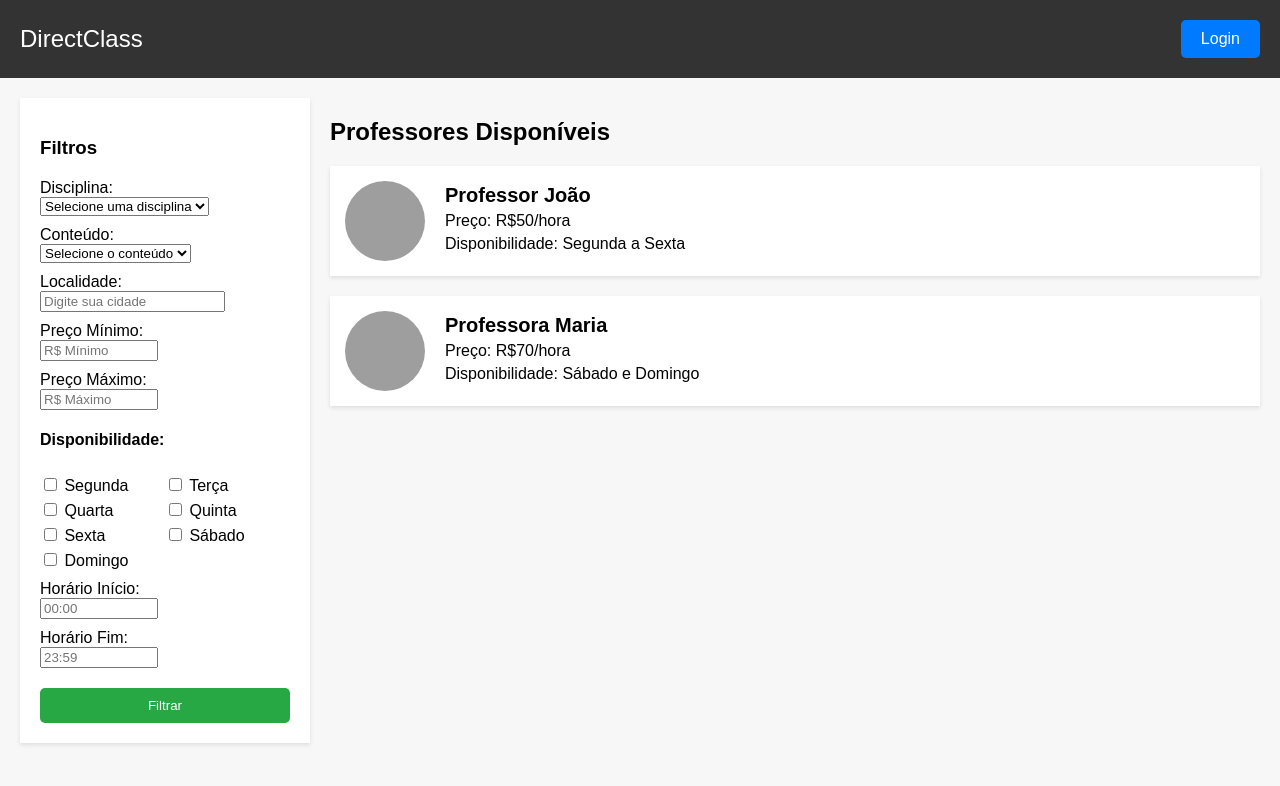
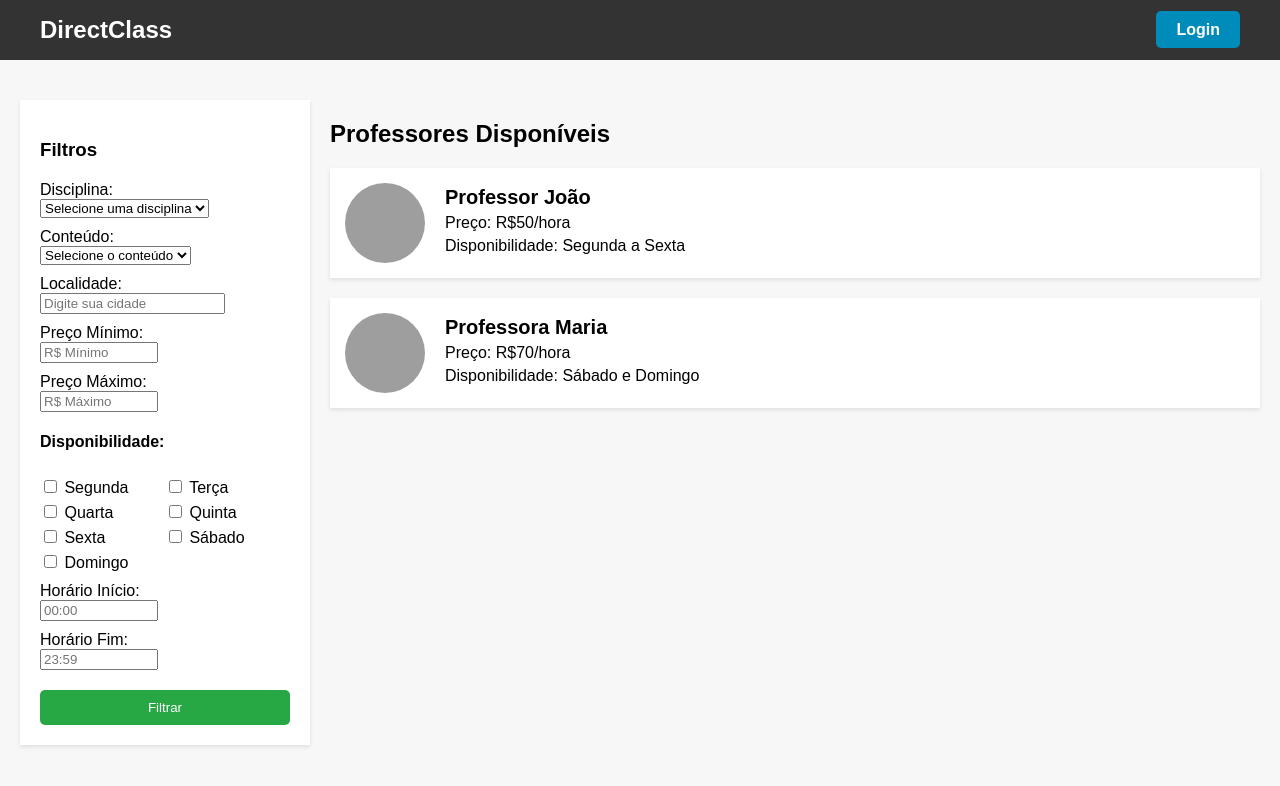
Before and after one commit to cdslucas97/Plataforma_DirectClass, a PHP site: page /paginaCatalogo.html in a window 1280 px wide. Shown: the top 786 px of the page. Run offline with PHP 8.4, Linux system fonts and the light colour scheme; grey boxes are pictures that could not be loaded.

Commit message:
Atualizações no Cabeçalho

```diff
--- a/paginaCatalogo.css
+++ b/paginaCatalogo.css
@@ -6,35 +6,48 @@ body {
     background-color: #f7f7f7;
 }
 
+/* Estilo do Cabeçalho (Homepage e Catálogo) */
 header {
+    width: 100%;
+    height: 60px; /* Definir altura fixa */
+    padding: 0 20px; /* Ajustar padding para melhor alinhar o conteúdo */
     background-color: #333;
     color: white;
-    padding: 20px;
     display: flex;
     justify-content: space-between;
     align-items: center;
+    position: fixed;
+    top: 0;
+    left: 0;
+    z-index: 1000;
+    box-sizing: border-box;
 }
 
-.logo {
+.logo h1 {
     font-size: 24px;
+    margin-left: 20px;
 }
 
-.login-btn {
-    background-color: #007bff;
-    color: white;
+.btn-login {
+    background-color: #008CBA;
     padding: 10px 20px;
     text-decoration: none;
+    color: white;
+    font-weight: bold;
     border-radius: 5px;
+    margin-right: 20px; /* Garante espaço entre o botão e a borda */
 }
 
-.login-btn:hover {
-    background-color: #0056b3;
+.btn-login:hover {
+    background-color: #005f73;
 }
+
 
 /* Layout da página de catálogo */
 .catalog-container {
     display: flex;
-    margin: 20px;
+    margin-top: 80px; /* Este valor deve ser suficiente para que o conteúdo comece abaixo do cabeçalho */
+    padding: 20px;
 }
 
 /* Barra de Filtros */
--- a/paginaCatalogo.html
+++ b/paginaCatalogo.html
@@ -9,8 +9,12 @@
 <body>
     <!-- Cabeçalho -->
     <header>
-        <div class="logo">DirectClass</div>
-        <a href="login.html" class="login-btn">Login</a>
+        <div class="logo">
+            <h1>DirectClass</h1>
+        </div>
+        <div class="login-button">
+            <a href="login.html" class="btn-login">Login</a>
+        </div>
     </header>
 
     <!-- Conteúdo Principal -->
```
Also changed, not shown: homepage.css (+7 -3 lines).
